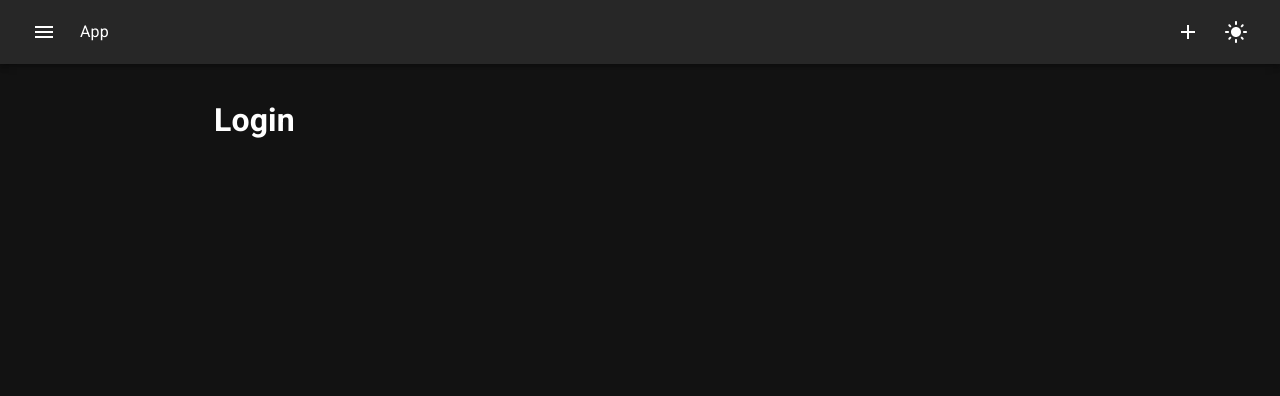
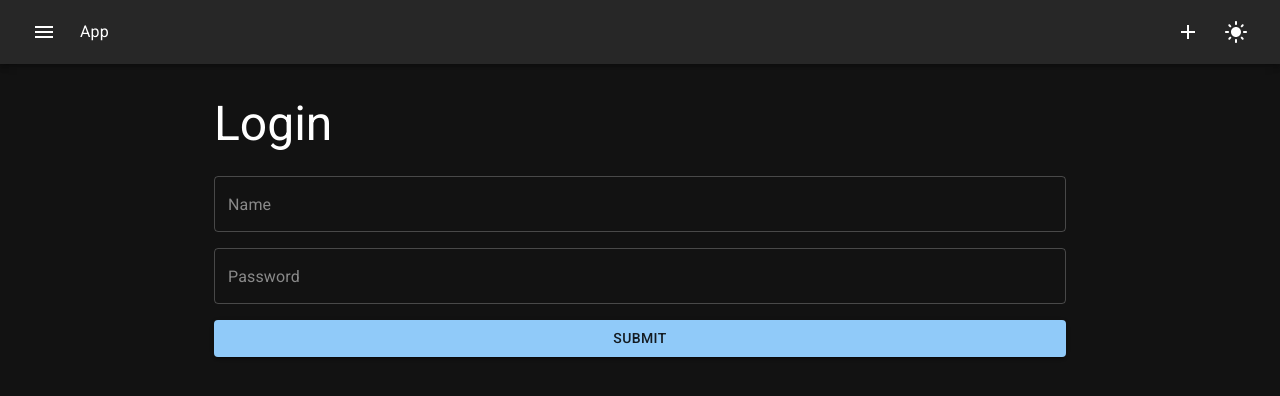
Before and after one commit to yuutakun-2/rsd-nov-2024, a React (Vite) app in the folder react-app/: page /login in a window 1280 px wide. Shown: the top 396 px of the page. Built offline with nearby package versions, Linux system fonts and the light colour scheme.

Commit message:
Working on login and register error conditions

```diff
--- a/react-app/src/components/AppDrawer.jsx
+++ b/react-app/src/components/AppDrawer.jsx
@@ -15,23 +15,23 @@ import {
   PersonAdd as RegisterIcon,
   Login as LoginIcon,
   Logout as LogoutIcon,
-} from "@mui/icons-material"
+} from "@mui/icons-material";
+
+import { useState } from "react";
+import { useNavigate } from "react-router";
 
 import { useApp } from "../AppProvider";
-import { grey } from "@mui/material/colors";
 
 export default function AppDrawer() {
   const { showDrawer, setShowDrawer, auth, setAuth } = useApp();
+  const navigate = useNavigate();
 
-	const toggleDrawer = newOpen => () => {
+  const toggleDrawer = (newOpen) => () => {
     setShowDrawer(newOpen);
   };
 
   const DrawerList = (
-		<Box
-			sx={{ width: 300 }}
-			role="presentation"
-			onClick={toggleDrawer(false)}>
+    <Box sx={{ width: 300 }} role="presentation" onClick={toggleDrawer(false)}>
       <Box sx={{ height: 200 }}></Box>
       <Divider />
 
@@ -71,7 +71,7 @@ export default function AppDrawer() {
       {!auth && (
         <List>
           <ListItem disablePadding>
-						<ListItemButton>
+            <ListItemButton onClick={() => navigate("/register")}>
               <ListItemIcon>
                 <RegisterIcon />
               </ListItemIcon>
@@ -79,7 +79,7 @@ export default function AppDrawer() {
             </ListItemButton>
           </ListItem>
           <ListItem disablePadding>
-						<ListItemButton onClick={() => setAuth(true)}>
+            <ListItemButton onClick={() => navigate("/login")}>
               <ListItemIcon>
                 <LoginIcon />
               </ListItemIcon>
@@ -93,9 +93,7 @@ export default function AppDrawer() {
 
   return (
     <div>
-			<Drawer
-				open={showDrawer}
-				onClose={toggleDrawer(false)}>
+      <Drawer open={showDrawer} onClose={toggleDrawer(false)}>
         {DrawerList}
       </Drawer>
     </div>
--- a/react-app/src/components/Login.jsx
+++ b/react-app/src/components/Login.jsx
@@ -1,3 +1,33 @@
+import { Box, Typography, Button, Alert, OutlinedInput } from "@mui/material";
+import { useState, useRef } from "react";
+
 export default function Login() {
-  return <h1>Login</h1>;
+  const [error, setError] = useState();
+  const nameRef = useRef();
+  const passwordRef = useRef();
+  return (
+    <Box>
+      <Typography variant="h3" sx={{ mb: 3 }}>
+        Login
+      </Typography>
+      <form>
+        {error && <Alert severity="warning"></Alert>}
+        <OutlinedInput
+          sx={{ mb: 2 }}
+          fullWidth
+          placeholder="Name"
+          inputRef={nameRef}
+        ></OutlinedInput>
+        <OutlinedInput
+          sx={{ mb: 2 }}
+          fullWidth
+          placeholder="Password"
+          inputRef={passwordRef}
+        ></OutlinedInput>
+        <Button type="submit" variant="contained" fullWidth>
+          Submit
+        </Button>
+      </form>
+    </Box>
+  );
 }
--- a/react-app/src/components/Register.jsx
+++ b/react-app/src/components/Register.jsx
@@ -1,3 +1,26 @@
+import { Box, Typography, Button, OutlinedInput } from "@mui/material";
+
 export default function Register() {
-  return <h1>Register</h1>;
+  return (
+    <Box>
+      <Typography variant="h3" sx={{ mb: 3 }}>
+        Register
+      </Typography>
+      <form>
+        <OutlinedInput
+          sx={{ mb: 2 }}
+          fullWidth
+          placeholder="Name"
+        ></OutlinedInput>
+        <OutlinedInput
+          sx={{ mb: 2 }}
+          fullWidth
+          placeholder="Name"
+        ></OutlinedInput>
+      </form>
+      <Button type="submit" variant="contained" fullWidth>
+        Submit
+      </Button>
+    </Box>
+  );
 }
```
Lines whose indentation alone changed are shown as unchanged.
